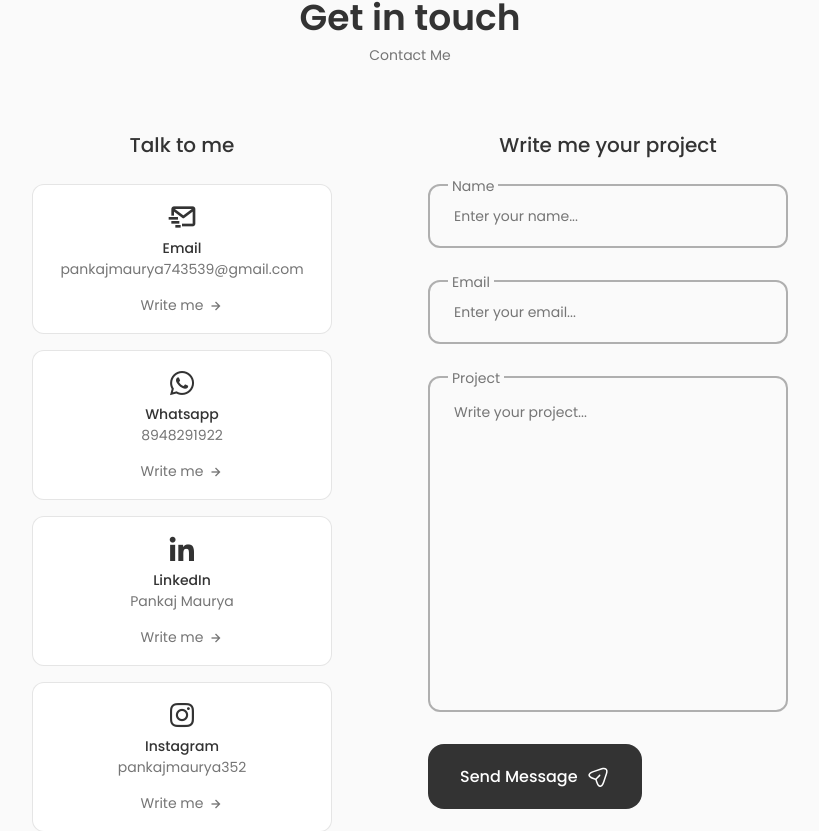
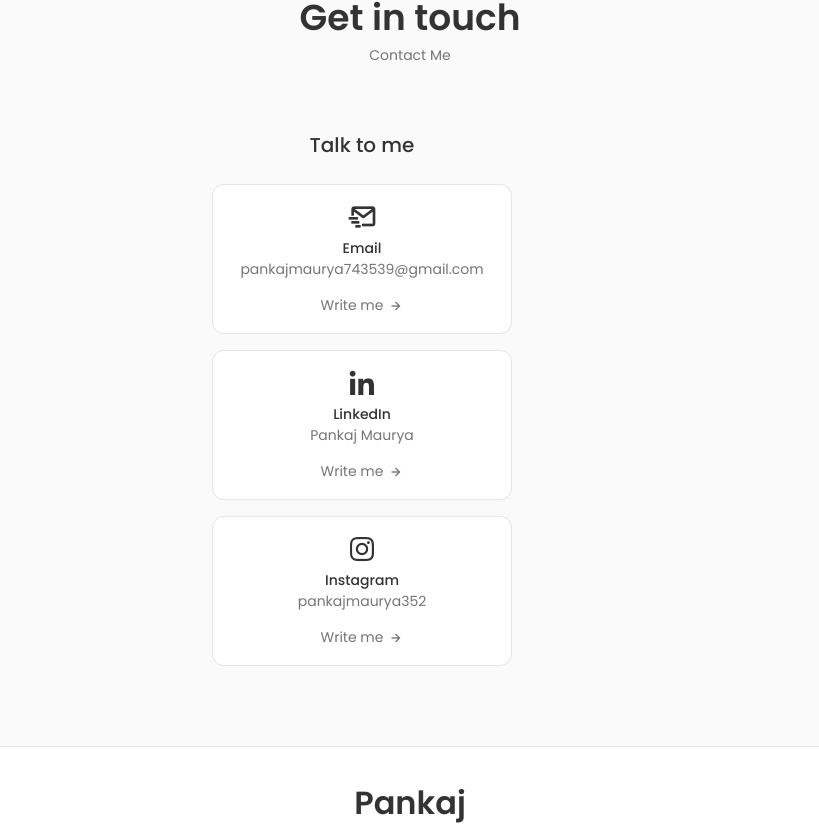
Before and after one commit to Pankaj352/Portfolio, a React (Create React App) app: page / in a window 1280 px wide. Shown: the part 4272-5103 px from the top of the page, without its empty margins (230-1049 px from the left). Built offline with nearby package versions, Linux system fonts and the light colour scheme.

Commit message:
Update Contact.jsx

```diff
--- a/src/components/contact/Contact.jsx
+++ b/src/components/contact/Contact.jsx
@@ -1,25 +1,7 @@
 import React from "react";
-import { useRef } from 'react';
-import emailjs from '@emailjs/browser';
 import "./contact.css";
+
 const Contact = () => {
-
-    const form = useRef();
-
-    const sendEmail = (e) => {
-      e.preventDefault();
-
-      emailjs.sendForm('service_ovc40f8', 'template_iqd5pql', form.current, 'GQFG1NMCONcRIrXgJ')
-        .then((result) => {
-          console.log(result.text);
-          e.target.reset(); // Reset the form after success
-        }, (error) => {
-          console.log(error.text);
-        });
-    };
-
-
-
   return (
     <section className="contact section" id="contact">
       <h2 className="section__title">Get in touch</h2>
@@ -36,7 +18,6 @@ const Contact = () => {
               <span className="contact__card-data">
                 pankajmaurya743539@gmail.com
               </span>
-
               <a
                 href="https://mail.google.com/mail/u/0/?ogbl#inbox"
                 className="contact__button"
@@ -47,24 +28,11 @@ const Contact = () => {
                 <i className="bx bx-right-arrow-alt contact__button-icon"></i>
               </a>
             </div>
-            <div className="contact__card">
-              <i className="bx bxl-whatsapp contact__card-icon"></i>
-              <h3 className="contact__card-title">Whatsapp</h3>
-              <span className="contact__card-data">8948291922</span>
 
-              <a href="https://web.whatsapp.com/" className="contact__button">
-                Write me{" "}
-                <i
-                  className="bx bx-right-arrow-alt contact__button-icon"
-                  target="_blank"
-                ></i>
-              </a>
-            </div>
             <div className="contact__card">
               <i className="bx bxl-linkedin contact__card-icon"></i>
               <h3 className="contact__card-title">LinkedIn</h3>
               <span className="contact__card-data">Pankaj Maurya</span>
-
               <a
                 href="https://www.linkedin.com/in/pankaj-maurya-7a9172228/"
                 className="contact__button"
@@ -75,11 +43,11 @@ const Contact = () => {
                 <i className="bx bx-right-arrow-alt contact__button-icon"></i>
               </a>
             </div>
+
             <div className="contact__card">
               <i className="bx bxl-instagram contact__card-icon"></i>
               <h3 className="contact__card-title">Instagram</h3>
               <span className="contact__card-data">pankajmaurya352</span>
-
               <a
                 href="https://www.instagram.com/pankaj_maurya_352/"
                 className="contact__button"
@@ -92,66 +60,6 @@ const Contact = () => {
             </div>
           </div>
         </div>
-        <div className="contact__content">
-          <h3 className="contact__title">Write me your project</h3>
-
-          <form ref={form} onSubmit={sendEmail} action="" className="contact__form">
-            <div className="contact__form-div">
-              <label htmlFor="" className="contact__form-tag">
-                Name
-              </label>
-              <input
-                type="text"
-                name="name"
-                placeholder="Enter your name..."
-                id="" className="contact__form-input"
-              />
-            </div>
-            <div className="contact__form-div">
-              <label htmlFor="" className="contact__form-tag">
-                Email
-              </label>
-              <input
-                type="email"
-                name="email"
-                placeholder="Enter your email..."
-                id="" className="contact__form-input"
-              />
-            </div>
-            <div className="contact__form-div contact__form-area">
-              <label htmlFor="" className="contact__form-tag">
-                Project
-              </label>
-              <textarea
-                name="project"
-                cols={30}
-                rows={10}
-                className="contact__form-input"
-                placeholder="Write your project..."
-              ></textarea>
-            </div>
-            <button href="#contact" className="button button--flex">
-              Send Message
-              <svg
-                className="button__icon"
-                xmlns="http://www.w3.org/2000/svg"
-                width="24"
-                height="24"
-                viewBox="0 0 24 24"
-                fill="none"
-              >
-                <path
-                  d="M14.2199 21.9352C13.0399 21.9352 11.3699 21.1052 10.0499 17.1352L9.32988 14.9752L7.16988 14.2552C3.20988 12.9352 2.37988 11.2652 2.37988 10.0852C2.37988 8.91525 3.20988 7.23525 7.16988 5.90525L15.6599 3.07525C17.7799 2.36525 19.5499 2.57525 20.6399 3.65525C21.7299 4.73525 21.9399 6.51525 21.2299 8.63525L18.3999 17.1252C17.0699 21.1052 15.3999 21.9352 14.2199 21.9352ZM7.63988 7.33525C4.85988 8.26525 3.86988 9.36525 3.86988 10.0852C3.86988 10.8052 4.85988 11.9052 7.63988 12.8252L10.1599 13.6652C10.3799 13.7352 10.5599 13.9152 10.6299 14.1352L11.4699 16.6552C12.3899 19.4352 13.4999 20.4252 14.2199 20.4252C14.9399 20.4252 16.0399 19.4352 16.9699 16.6552L19.7999 8.16525C20.3099 6.62525 20.2199 5.36525 19.5699 4.71525C18.9199 4.06525 17.6599 3.98525 16.1299 4.49525L7.63988 7.33525Z"
-                  fill="var(--container-color)"
-                ></path>
-                <path
-                  d="M10.11 14.7052C9.92005 14.7052 9.73005 14.6352 9.58005 14.4852C9.29005 14.1952 9.29005 13.7152 9.58005 13.4252L13.16 9.83518C13.45 9.54518 13.93 9.54518 14.22 9.83518C14.51 10.1252 14.51 10.6052 14.22 10.8952L10.64 14.4852C10.5 14.6352 10.3 14.7052 10.11 14.7052Z"
-                  fill="var(--container-color)"
-                ></path>
-              </svg>
-            </button>
-          </form>
-        </div>
       </div>
     </section>
   );
```
